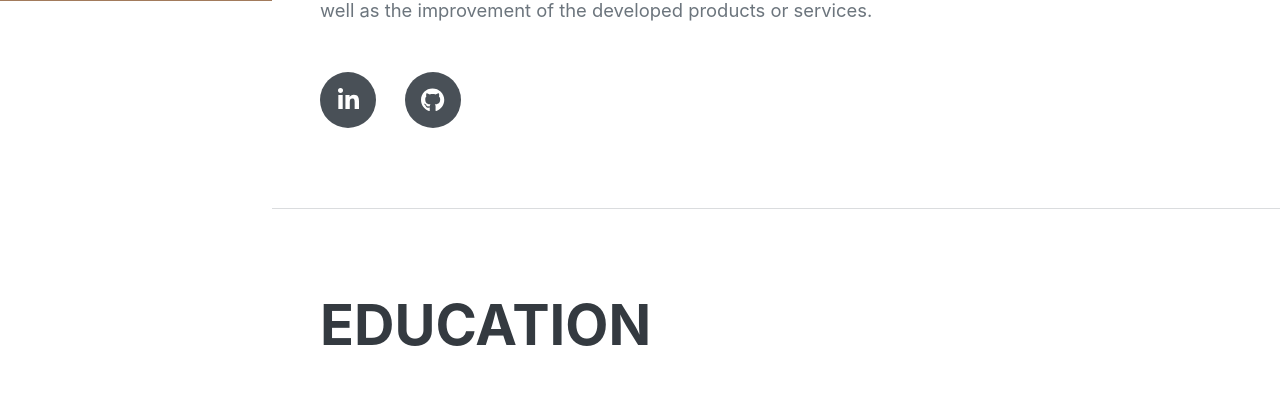
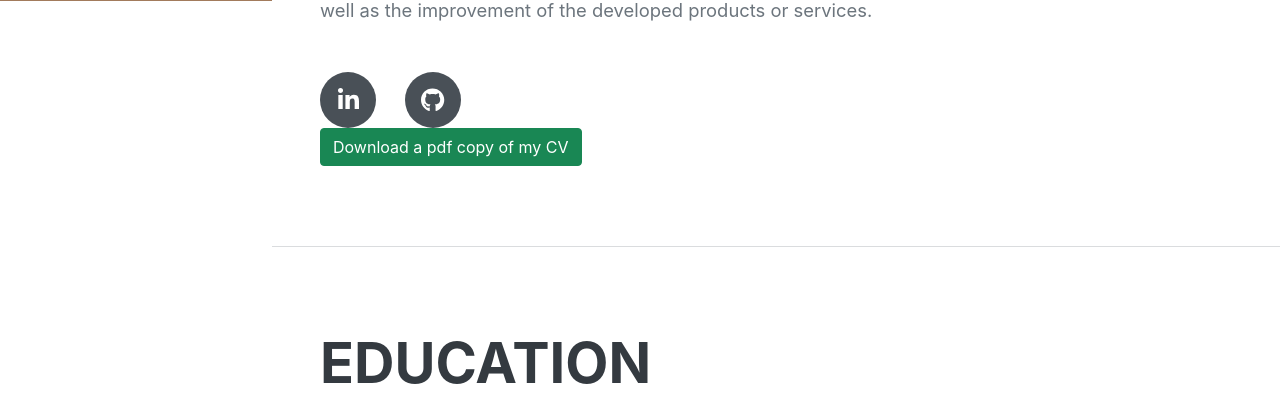
Before and after one commit to sergioandresmonsalvecastaneda/cv-sm, a Flask app: page / in a window 1280 px wide. Shown: the part 799-1205 px from the top of the page. Run offline with Flask 2, Linux system fonts and the light colour scheme; some libraries are stand-ins or nearby versions; some web fonts are replaced.

Commit message:
download Cv

```diff
--- a/app.py
+++ b/app.py
@@ -1,4 +1,4 @@
-from flask import Flask, render_template
+from flask import Flask, render_template, send_file
 
 app = Flask(__name__)
 
@@ -6,3 +6,8 @@ app = Flask(__name__)
 def index():
     #return "Hello Clase Funcionó!"
     return render_template("index.html")
+
+@app.route('/cv')
+def cv():
+    path = 'static/cv/Sergio_Monsalve_cv.pdf'
+    return send_file(path, as_attachment=True)
--- a/templates/index.html
+++ b/templates/index.html
@@ -62,6 +62,12 @@
                         <a class="social-icon" href="https://github.com/smonsalve" target="_blank" ><i class="fab fa-github"></i></a>
                         <!-- <a class="social-icon" href="https://twitter.com/smonsalve" target="_blank"><i class="fab fa-twitter"></i></a>
                         <a class="social-icon" href="https://facebook.com/sergiomonsalve"><i class="fab fa-facebook-f" target="_blank"></i></a> -->
+                    </div>
+
+                    <div>
+                        <!-- <object data="{{ url_for('static', filename='../static/cv/Sergio_Monsalve_cv.pdf')}}" type="application/pdf" style="min-height:100vh;width:100%"></object> -->
+                        <a class="btn btn-success" href="{{url_for('cv')}}">Download a pdf copy of my CV</a>
+
                     </div>
                 </div>
             </section>
```
Also changed, not shown: 1 other file.
